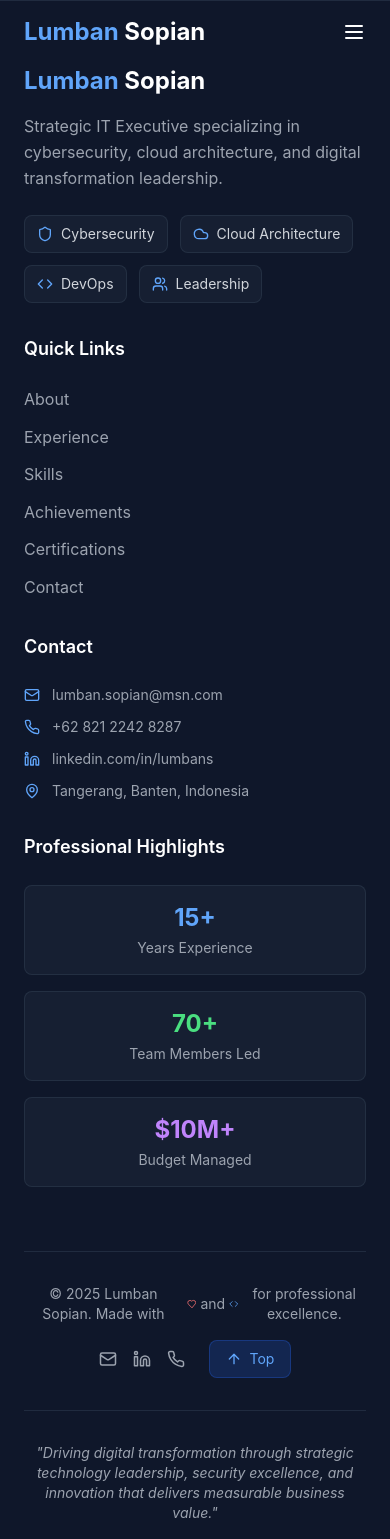
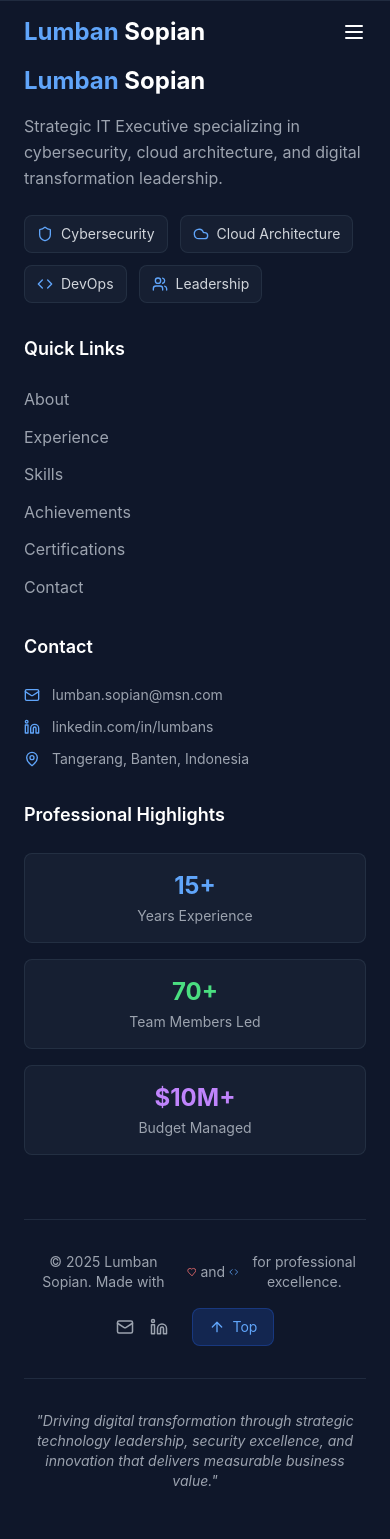
Before and after one commit to lumbans/resume, a React (Vite) app: page / in a window 390 px wide. After the commit the page ends 1507 px from the top, so only its background shows below. Built offline with nearby package versions, Linux system fonts and the light colour scheme.

Commit message:
remove phone icon on footer

```diff
--- a/src/components/Footer.tsx
+++ b/src/components/Footer.tsx
@@ -38,7 +38,6 @@ const Footer: React.FC = () => {
 
   const contactInfo = [
     { icon: <Mail size={16} />, label: 'lumban.sopian@msn.com', href: 'mailto:lumban.sopian@msn.com' },
-    { icon: <Phone size={16} />, label: '+62 821 2242 8287', href: 'tel:+6282122428287' },
     { icon: <Linkedin size={16} />, label: 'linkedin.com/in/lumbans', href: 'https://www.linkedin.com/in/lumbans' },
     { icon: <MapPin size={16} />, label: 'Tangerang, Banten, Indonesia', href: null }
   ];
@@ -218,13 +217,6 @@ const Footer: React.FC = () => {
                 >
                   <Linkedin size={18} />
                 </a>
-                <a
-                  href="tel:+6282122428287"
-                  className="text-gray-400 hover:text-blue-400 transition-colors duration-200"
-                  title="Phone"
-                >
-                  <Phone size={18} />
-                </a>
               </div>
 
               {/* Back to Top Button */}
```
